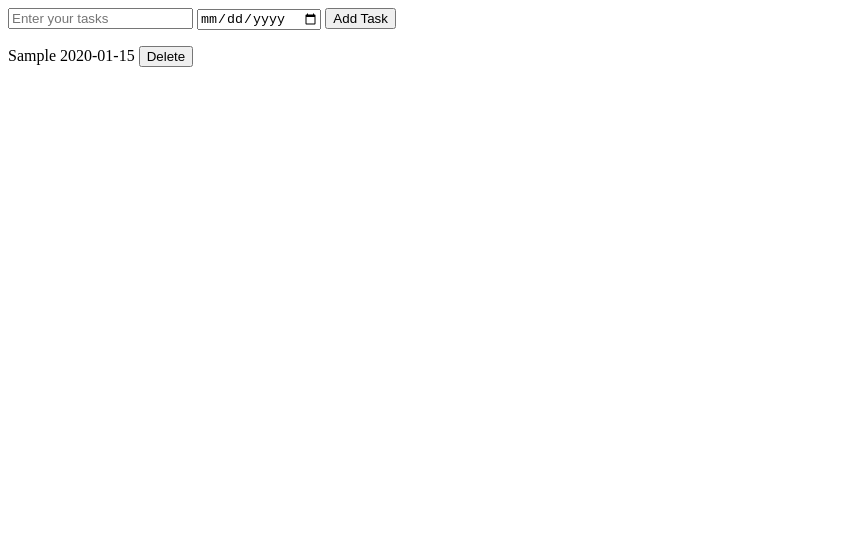
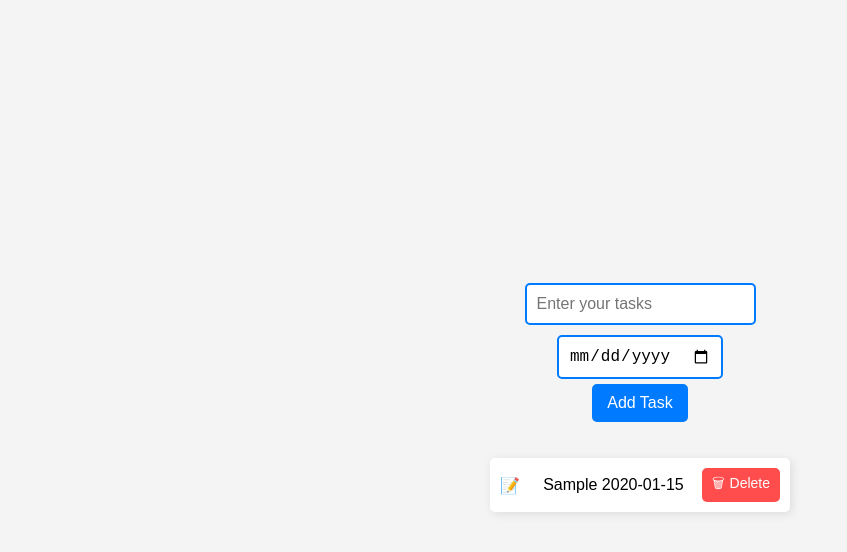
Before and after one commit to iamharshtambe/taskly, a plain HTML site: page index.html in a window 1280 px wide. Both pictures are taken after typing "Sample", "2020-01-15" into the empty fields and a click on the button "Add Task". Shown: the whole page, without its empty margins (0-847 px from the left). Drawn offline with Linux system fonts and the light colour scheme.

Commit message:
added styles

```diff
--- a/index.html
+++ b/index.html
@@ -4,6 +4,7 @@
       <meta charset="UTF-8" />
       <meta name="viewport" content="width=device-width, initial-scale=1.0" />
       <title>Taskly</title>
+      <link rel="stylesheet" href="styles.css" />
    </head>
    <body>
       <input type="text" class="js-input" placeholder="Enter your tasks" />
--- /dev/null
+++ b/styles.css
@@ -0,0 +1,88 @@
+/* General Styles */
+body {
+   font-family: 'Poppins', sans-serif;
+   background-color: #f4f4f4;
+   display: flex;
+   flex-direction: column;
+   align-items: center;
+   justify-content: center;
+   height: 100vh;
+   margin: 0;
+}
+
+/* Input Fields and Button */
+input {
+   padding: 10px;
+   border: 2px solid #007bff;
+   border-radius: 5px;
+   font-size: 16px;
+   outline: none;
+   margin: 5px;
+}
+
+button {
+   background-color: #007bff;
+   color: white;
+   padding: 10px 15px;
+   border: none;
+   border-radius: 5px;
+   font-size: 16px;
+   cursor: pointer;
+   transition: 0.3s;
+}
+
+button:hover {
+   background-color: #0056b3;
+}
+
+/* Task List */
+.js-tasks {
+   width: 300px;
+   margin-top: 20px;
+}
+
+.js-tasks p {
+   background: white;
+   padding: 10px;
+   border-radius: 5px;
+   display: flex;
+   justify-content: space-between;
+   align-items: center;
+   margin-bottom: 10px;
+   box-shadow: 2px 2px 10px rgba(0, 0, 0, 0.1);
+}
+
+.js-tasks p button {
+   background-color: #ff4d4d;
+   border: none;
+   padding: 5px 10px;
+   cursor: pointer;
+   font-size: 14px;
+   border-radius: 5px;
+}
+
+.js-tasks p button:hover {
+   background-color: #cc0000;
+}
+
+/* Header */
+h1 {
+   color: #007bff;
+   font-size: 24px;
+   margin-bottom: 10px;
+}
+
+/* Adding Some Emojis */
+.js-input::placeholder {
+   content: '\270F\FE0F Enter your task';
+}
+
+.js-tasks p::before {
+   content: '\1F4DD'; /* Memo emoji */
+   margin-right: 5px;
+}
+
+.js-tasks p button::before {
+   content: '\1F5D1'; /* Trash emoji */
+   margin-right: 5px;
+}
```
Also changed, not shown: style.css (deleted).
